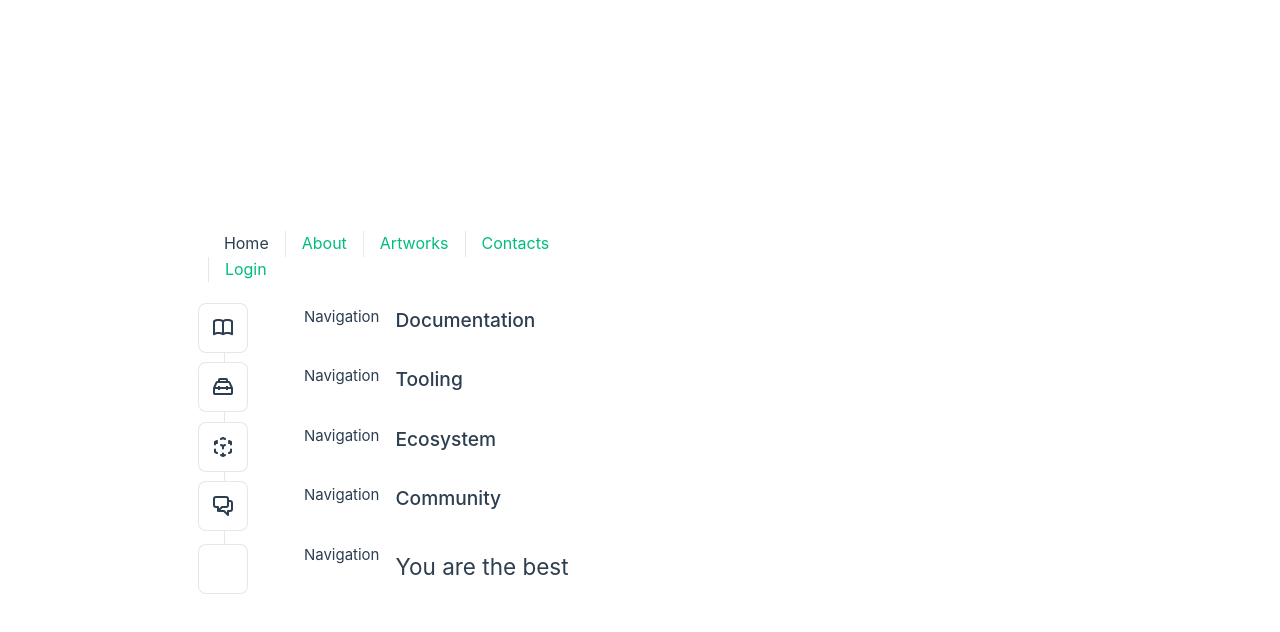
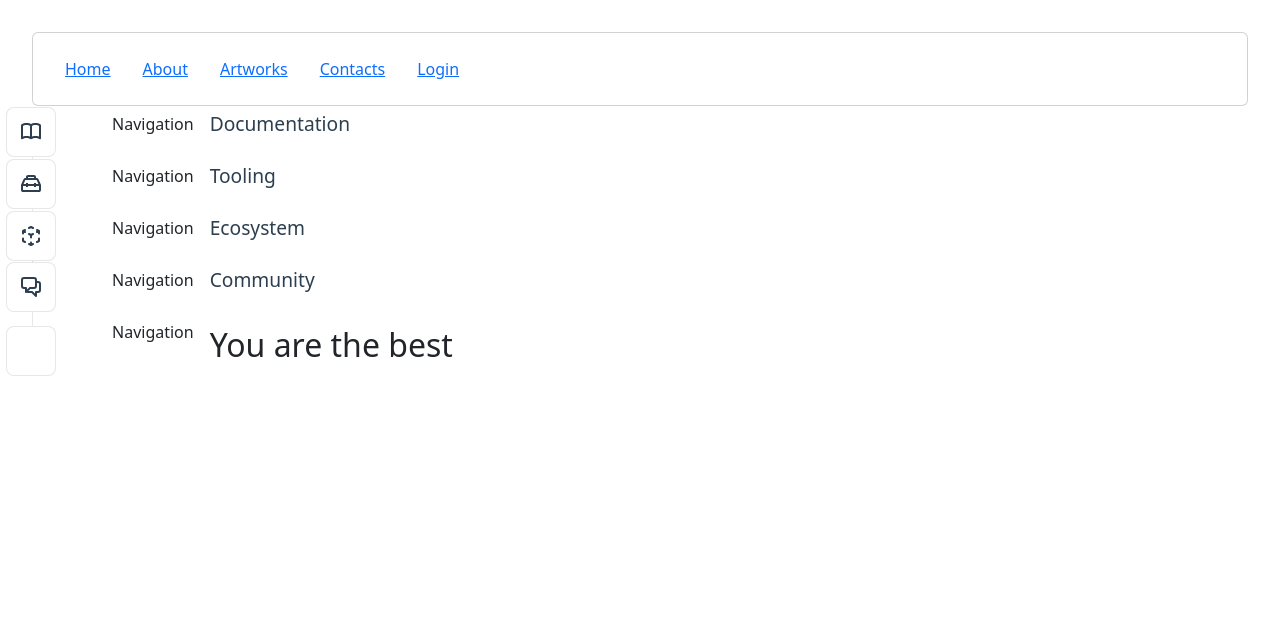
Before and after one commit to AtanasTachev/VueJS, a Vue app in the folder firstVueProject/vue-project/: page / in a window 1280 px wide. Shown: the top 632 px of the page. Built offline with nearby package versions, Linux system fonts and the light colour scheme.

Commit message:
refactor and add bootstrap-vue-3

```diff
--- a/firstVueProject/vue-project/package.json
+++ b/firstVueProject/vue-project/package.json
@@ -11,9 +11,12 @@
     "lint": "eslint . --ext .vue,.js,.jsx,.cjs,.mjs --fix --ignore-path .gitignore"
   },
   "dependencies": {
+    "@popperjs/core": "^2.11.6",
+    "bootstrap": "^5.2.1",
     "bootstrap-vue": "^2.22.0",
+    "bootstrap-vue-3": "^0.3.1",
     "pinia": "^2.0.13",
-    "vue": "^3.2.31",
+    "vue": "^3.2.39",
     "vue-router": "^4.0.14",
     "vuex": "^4.0.2"
   },
--- a/firstVueProject/vue-project/src/App.vue
+++ b/firstVueProject/vue-project/src/App.vue
@@ -1,6 +1,6 @@
 <script setup>
-import { RouterLink, RouterView } from 'vue-router'
-import HelloWorld from '@/components/HelloWorld.vue'
+import { RouterView } from 'vue-router'
+// import HelloWorld from '@/components/HelloWorld.vue'
 import Navigation from './components/common/Navigation.vue';
 </script>
 
@@ -11,6 +11,16 @@ import Navigation from './components/common/Navigation.vue';
       <!-- <img alt="Vue logo" class="logo" src="@/assets/logo.svg" width="125" height="125" /> -->
 
       <div class="wrapper">
+        <b-card>
+            <b-nav pills>
+                <b-nav-item><router-link to="/">Home</router-link></b-nav-item>
+                <b-nav-item><router-link to="/about">About</router-link></b-nav-item>
+                <b-nav-item><router-link to="/artworks">Artworks</router-link></b-nav-item>
+                <b-nav-item><router-link to="/contacts">Contacts</router-link></b-nav-item>
+                <b-nav-item><router-link to="/login">Login</router-link></b-nav-item>
+            </b-nav>
+            <!-- <b-button variant="primary">Click</b-button> -->
+        </b-card>
         <!-- <HelloWorld msg="You are doing fine" /> -->
 
         <!-- <nav>
@@ -32,7 +42,7 @@ import Navigation from './components/common/Navigation.vue';
 @import '@/assets/base.css';
 
 #app {
-  max-width: 1280px;
+  /* max-width: 1280px; */
   margin: 0 auto;
   padding: 2rem;
 
@@ -87,7 +97,7 @@ nav a:first-of-type {
   border: 0;
 }
 
-@media (min-width: 1024px) {
+@media (min-width: 2034px) {
   body {
     display: flex;
     place-items: center;
--- a/firstVueProject/vue-project/src/components/common/Navigation.vue
+++ b/firstVueProject/vue-project/src/components/common/Navigation.vue
@@ -1,9 +1,13 @@
 <template>
-    <nav>
-        <router-link to="/">Home</router-link>
-        <router-link to="/about">About</router-link>
-        <router-link to="/artworks">Artworks</router-link>
-        <router-link to="/contacts">Contacts</router-link>
-        <router-link to="/login">Login</router-link>
-    </nav>
+    <div>
+        <!-- <b-card>
+            <b-nav>
+                <b-nav-item><router-link to="/">Home</router-link></b-nav-item>
+                <b-nav-item><router-link to="/about">About</router-link></b-nav-item>
+                <b-nav-item><router-link to="/artworks">Artworks</router-link></b-nav-item>
+                <b-nav-item><router-link to="/contacts">Contacts</router-link></b-nav-item>
+                <b-nav-item><router-link to="/login">Login</router-link></b-nav-item>
+            </b-nav>
+        </b-card> -->
+    </div>
 </template>
```
Also changed, not shown: firstVueProject/vue-project/src/main.js (+5 -2 lines), firstVueProject/vue-project/vite.config.js (line endings or trailing spaces), 1 other file (tests, documents, lock files or other folders).
